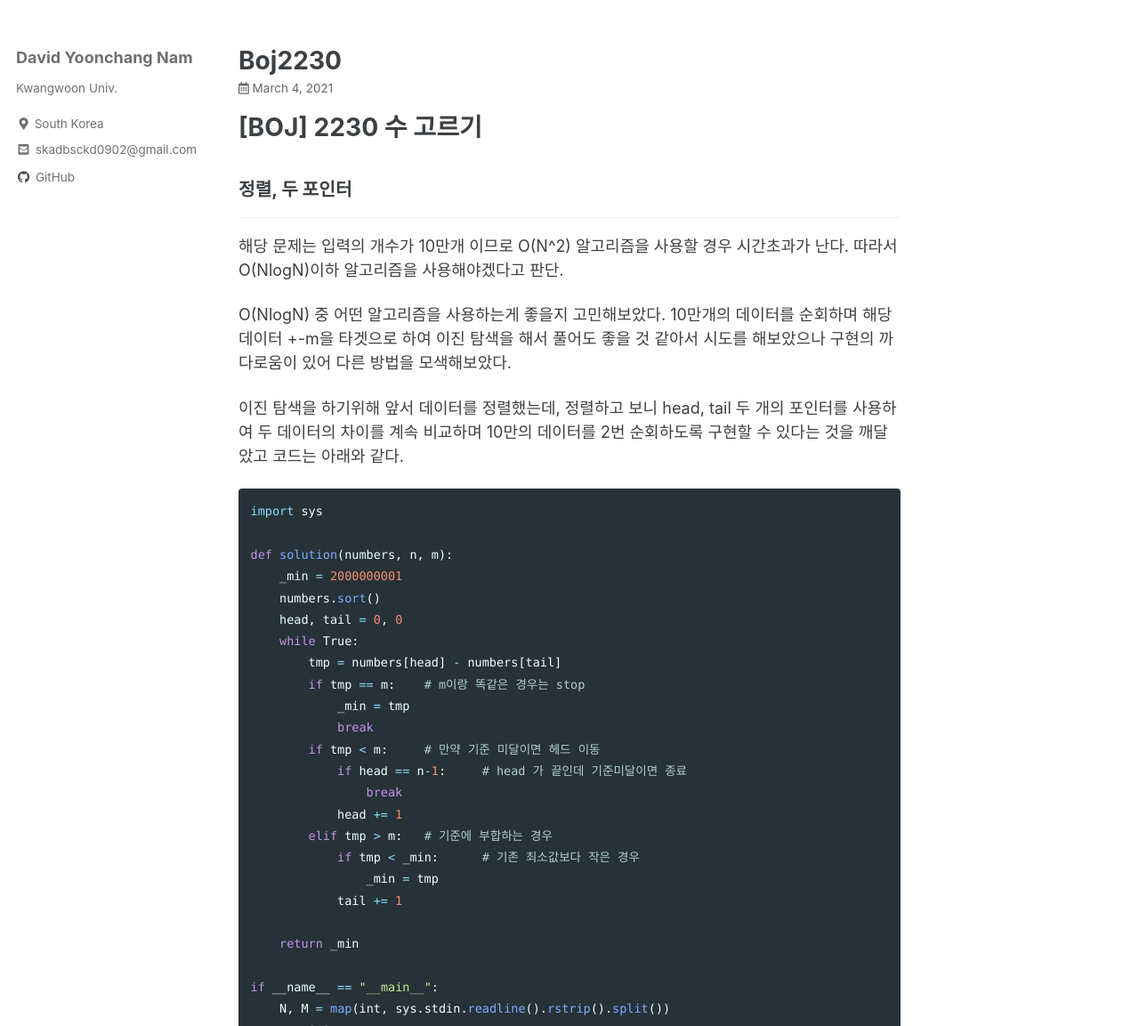
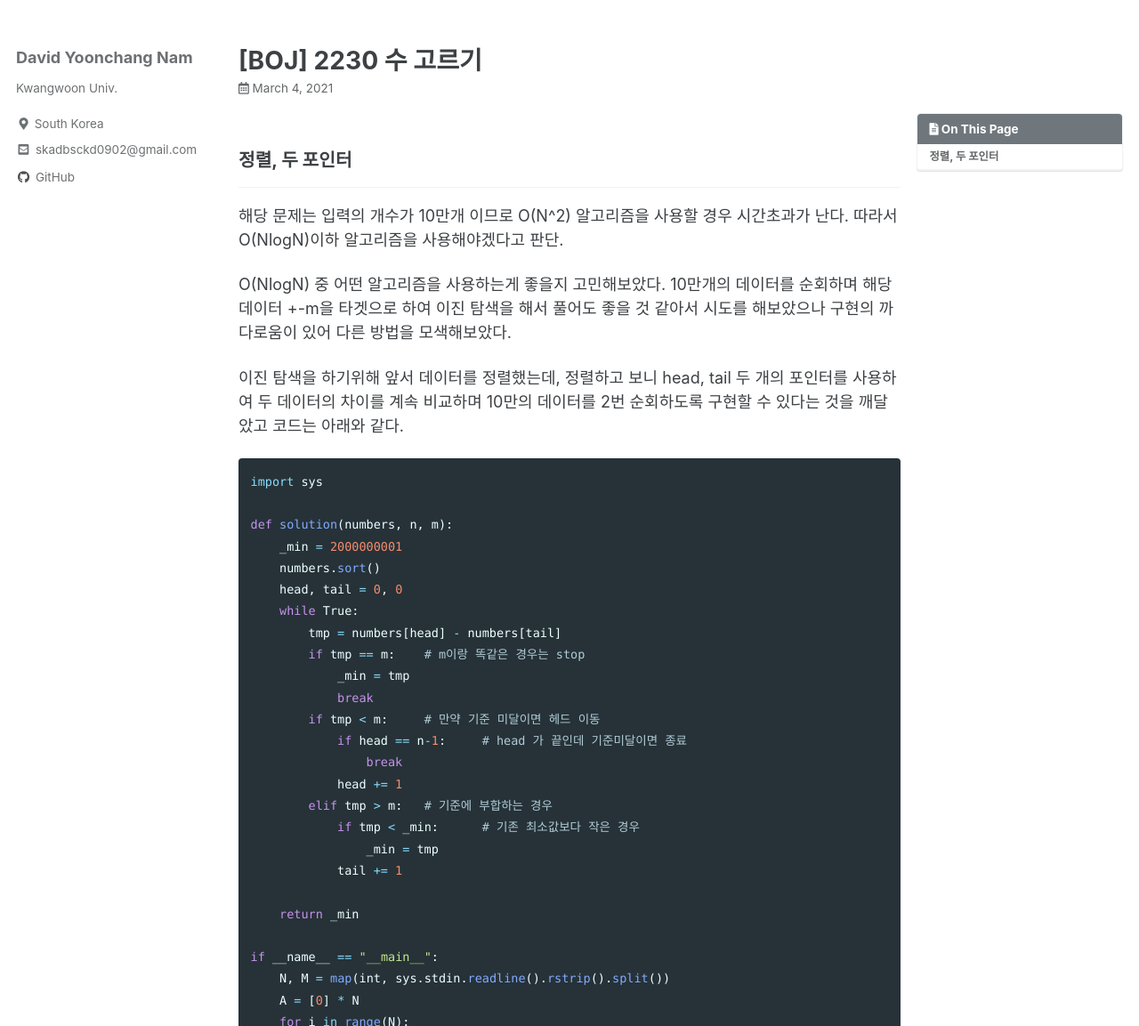
Before and after one commit to Akgop/Akgop.github.io, a Jekyll site: the page built from _posts/2021-03-04-BOJ2230.md, in a window 1280 px wide and 1400 px high. Shown: the part 247-1400 px from the top of the window at 89% size. Built offline with Jekyll 4.4.1, drawn with Linux system fonts in a browser that asks for light colours; cached includes are drawn as plain includes; part of the change alters nothing that is shown.

Commit message:
Update 2021-03-04-BOJ2230.md

```diff
--- a/_posts/2021-03-04-BOJ2230.md
+++ b/_posts/2021-03-04-BOJ2230.md
@@ -1,4 +1,11 @@
-# [BOJ] 2230 수 고르기
+---
+title: \[BOJ] 2230 수 고르기
+categories:
+  - BOJ
+tags:
+  - sorting
+toc: true
+---
 
 ### 정렬, 두 포인터
 
```
